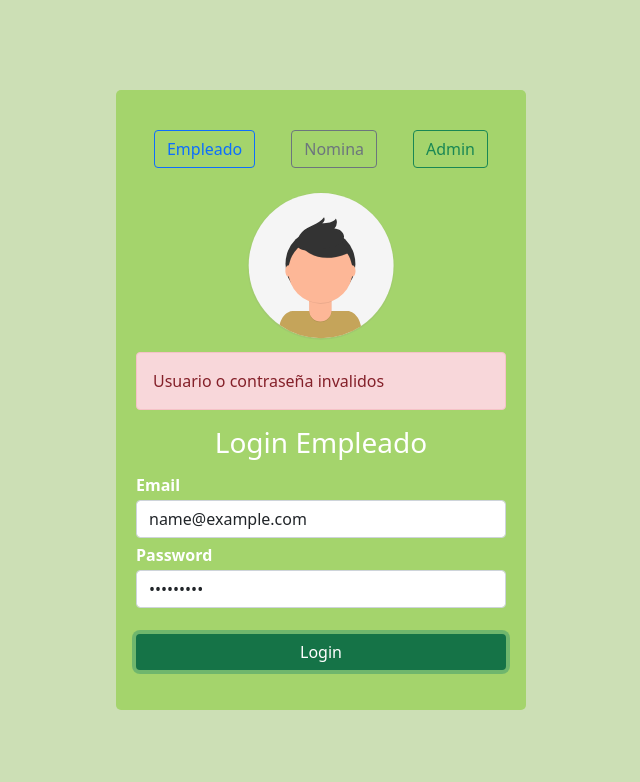
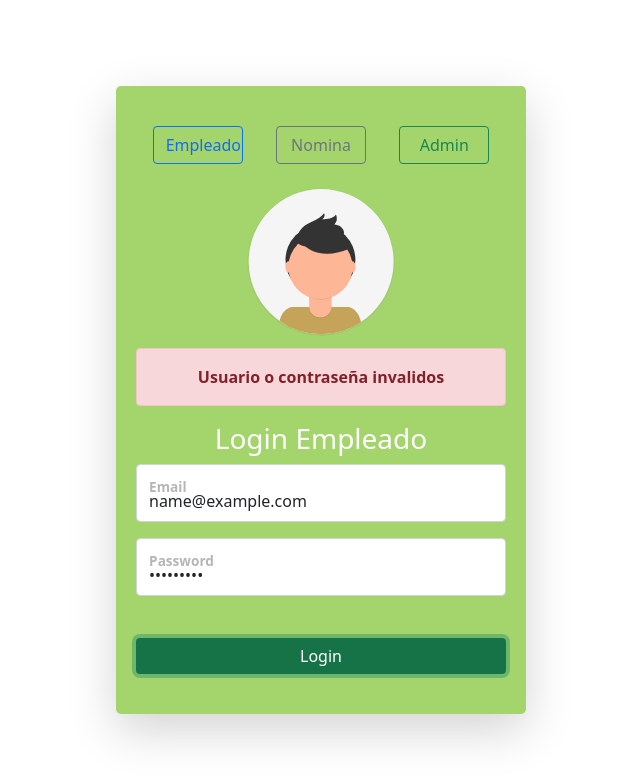
Before and after one commit to JesusACD/MINTIC-Plataforma-Sistema-de-N-mina, a React (Create React App) app in the folder app-front/: page / in a window 1280 px wide. Both pictures are taken after typing "name@example.com", "Sample123" into the empty fields and a click on the button "Login". Shown: the top 782 px of the page, without its empty margins (319-959 px from the left). Built offline with nearby package versions, Linux system fonts and the light colour scheme.

Commit message:
Modificación de formularios.
se modificaron  los formularios de login,  y el de creación de empleados , se agregaron estilos nuevos.

```diff
--- a/app-front/src/App.css
+++ b/app-front/src/App.css
@@ -5,7 +5,7 @@ body{
 }
 
 .contenido-centro {
-    background-color: #ccdfb5;
+    background-color:#fff;
     height: 100vh;
     display: flex;
     justify-content: center;
@@ -48,6 +48,10 @@ img.avatar {
     border-radius: 50%;
 }
 .form-group label{
-    font-weight: 600;
+    font-weight: bold;
     margin: 5px 0 3px 0;
+    color: #8F8F8F;
 }
+.custom {
+    width: 90px !important;
+}
--- a/app-front/src/componentes/CrearEmpleado.js
+++ b/app-front/src/componentes/CrearEmpleado.js
@@ -4,13 +4,16 @@ import { DatosDeUsuario } from '../context/UserContext';
 
 const CrearEmpleado = () => {
 	const [users, setUsers] = useState({
-		email: '',
 		nombre: '',
 		apellido: '',
+		email: '',
 		telefono: '',
 		cedula: '',
+		cargo: '',
+		salario: '',
+		fechaingreso: ''
 	});
-	const { email, nombre, apellido, telefono, cedula } = users;
+	const {nombre, apellido, email, telefono, cedula,cargo,salario,fechaingreso } = users;
 	const { listauser, setListaUser } = useContext(DatosDeUsuario);
 	const [exito, setExito] = useState(false);
 
@@ -25,27 +28,33 @@ const CrearEmpleado = () => {
 		e.preventDefault();
 		setListaUser([...listauser, users]);
 		if (
-			email.trim() === '' ||
 			nombre.trim() === '' ||
 			apellido.trim() === '' ||
+			email.trim() === '' ||
 			telefono.trim() === '' ||
-			cedula.trim() === ''
+			cedula.trim() === '' ||
+			cargo.trim() === '' ||
+			salario.trim() === '' ||
+			fechaingreso.trim() === ''
 		) {
 			return null;
 		}
 		setExito(true);
 		setUsers({
-			email: '',
 			nombre: '',
 			apellido: '',
+			email: '',
 			telefono: '',
 			cedula: '',
+			cargo: '',
+			salario: '',
+			fechaingreso: ''
 		});
 	};
 	return (
 		<>
 			<div className='row justify-content-center'>
-				<div className='col-lg-5'>
+				<div className='col-lg-6'>
 					<div className='card shadow-lg border-0 rounded-lg mt-5'>
 						<div className='card-header'>
 							<h3 className='text-center font-weight-light my-4'>
@@ -54,19 +63,11 @@ const CrearEmpleado = () => {
 						</div>
 					  <div className='card-body'>
 						<form onSubmit={handlerSudmit}>
-								<div className='form-floating mb-3'>
-									<input
-										className='form-control'
-										id='email'
-										type='email'
-										placeholder='name@example.com'
-										name='email'
-										onChange={handlerUser}
-										value={email}
-									/>
-									<label htmlFor='inputEmail'>Email</label>
-								</div>
-								<div className='form-floating mb-3'>
+							<div className='row mb-3'>
+							<h5>Información básica</h5>
+							<hr></hr>
+							  <div className='col'>
+								 <div className='form-floating mb-2 form-outline'>
 									<input
 										className='form-control'
 										id='nombre'
@@ -78,8 +79,9 @@ const CrearEmpleado = () => {
 									/>
 									<label htmlFor='Nombres'>Nombres</label>
 								 </div>
-
-								<div className='form-floating mb-3'>
+							  </div>
+							  <div className='col'>
+								 <div className='form-floating mb-3 form-outline'>
 									<input
 										className='form-control'
 										id='apellido'
@@ -91,8 +93,25 @@ const CrearEmpleado = () => {
 									/>
 									<label htmlFor='Apellidos'>Apellidos</label>
 								 </div>
+							 </div>
+                            </div>
+								<div className='form-floating mb-3'>
+									<input
+										className='form-control'
+										id='email'
+										type='email'
+										placeholder='name@example.com'
+										name='email'
+										onChange={handlerUser}
+										value={email}
+									/>
+									<label htmlFor='email'>Email</label>
+								</div>
 
-								<div className='form-floating mb-3'>
+								<div className='row mb-3'>
+
+							  <div className='col'>
+								 <div className='form-floating mb-3 form-outline'>
 									<input
 										className='form-control'
 										id='telefono'
@@ -104,8 +123,9 @@ const CrearEmpleado = () => {
 									/>
 									<label htmlFor='Telefono'>Telefono</label>
 								 </div>
-
-								<div className='form-floating mb-3'>
+							  </div>
+							  <div className='col'>
+								 <div className='form-floating mb-3 form-outline'>
 									<input
 										className='form-control'
 										id='cedula'
@@ -117,6 +137,56 @@ const CrearEmpleado = () => {
 									/>
 									<label htmlFor='Cedula'>Cedula</label>
 								 </div>
+							 </div>
+                            </div>
+
+								<h5>Información laboral</h5>
+								<hr></hr>
+								<div className='row mb-3'>
+
+						<div className='col'>
+						   <div className='form-floating mb-3 form-outline'>
+	                           <select name='cargo'
+							    className="form-select form-select-lg mb-3"
+								aria-label="form-select-lg example">
+                               <option selected>Selecciona un cargo</option>
+                               <option>Cargo One</option>
+                               <option >Cargo Two</option>
+                               <option >Cargo Three</option>
+							    onChange={handlerUser}
+                              </select>
+							  <label htmlFor='Cargo'>Cargo</label>
+
+						   </div>
+						</div>
+						<div className='col'>
+						   <div className='form-floating mb-3 form-outline'>
+							  <input
+								  className='form-control'
+								  id='salario'
+								  type='number'
+								  placeholder='Salario'
+								  name='salario'
+								  onChange={handlerUser}
+								  value={salario}
+							  />
+							  <label htmlFor='Salario'>Salario</label>
+						   </div>
+					   </div>
+					  </div>
+					  <div className='form-floating mb-3 form-outline'>
+							  <input
+								  className='form-control'
+								  id='fechaingreso'
+								  type='date'
+								  placeholder='Fecha de ingreso'
+								  name='fechaingreso'
+								  onChange={handlerUser}
+								  value={fechaingreso}
+							  />
+							  <label htmlFor='Fecha de ingreso'>Fecha de ingreso</label>
+						   </div>
+
 
 				   <div className='d-flex align-items-center justify-content-between mt-4 mb-0'>
 							<button
--- a/app-front/src/componentes/Login.js
+++ b/app-front/src/componentes/Login.js
@@ -33,12 +33,12 @@ const Login = ({ user }) => {
 	return (
 		<Fragment>
 			<div className='contenido-centro'>
-				<div className='wrapper'>
+				<div className='wrapper shadow-lg'>
 					{/* <div className='d-grid gap-2 d-md-block'> */}
-					<div className='d-flex justify-content-around'>
+					<div className='d-flex justify-content-around '>
 						<button
 							type='button'
-							className='btn btn-outline-primary'
+							className='btn btn-outline-primary custom '
 							onClick={() =>
 								(window.location.href = '/empleado-login')
 							}>
@@ -46,7 +46,7 @@ const Login = ({ user }) => {
 						</button>
 						<button
 							type='button'
-							className='btn btn-outline-secondary'
+							className='btn btn-outline-secondary custom '
 							onClick={() =>
 								(window.location.href = '/nomina-login')
 							}>
@@ -54,7 +54,7 @@ const Login = ({ user }) => {
 						</button>
 						<button
 							type='button'
-							className='btn btn-outline-success'
+							className='btn btn-outline-success custom '
 							onClick={() =>
 								(window.location.href = '/admin-login')
 							}>
@@ -70,7 +70,7 @@ const Login = ({ user }) => {
 						/>
 					</div>
 					{error ? (
-						<div className='alert alert-danger'>
+						<div className='alert alert-danger text-center fw-bold'>
 							Usuario o contraseña invalidos
 						</div>
 					) : null}
@@ -78,27 +78,28 @@ const Login = ({ user }) => {
 						Login {user.charAt(5).toUpperCase() + user.slice(6)}
 					</h3>
 					<form onSubmit={validadUser}>
-						<div className='form-group'>
-							<label htmlFor='exampleInputEmail1'>Email</label>
+						<div className='form-group form-floating mb-3'>
+
 							<input
 								type='email'
-								className='form-control'
+								className='form-control '
 								id='exampleInputEmail1'
 								aria-describedby='emailHelp'
-								placeholder='Enter email'
+								placeholder='Email'
 								name='username'
 								onChange={actualizarUsuario}
+
 							/>
+								<label htmlFor='Email'>Email</label>
+
 							{/* <small
 								id='emailHelp'
 								className='form-text text-muted'>
 								We'll never share your email with anyone else.
 							</small> */}
 						</div>
-						<div className='form-group'>
-							<label htmlFor='exampleInputPassword1'>
-								Password
-							</label>
+						<div className='form-group form-floating mb-3'>
+
 							<input
 								type='password'
 								className='form-control'
@@ -107,6 +108,7 @@ const Login = ({ user }) => {
 								name='password'
 								onChange={actualizarUsuario}
 							/>
+							<label htmlFor='Password'>Password</label>
 						</div>
 						<div className='form-check'>
 							{/* <input
--- a/app-front/src/routes/UsersEmpleado.js
+++ b/app-front/src/routes/UsersEmpleado.js
@@ -1,8 +1,8 @@
 import { Route, Routes } from 'react-router';
-import Contenido from '../componentes/Contenido';
+//import Contenido from '../componentes/Contenido';
 import DescargarDocumentos from '../vistas/admin/DescargarDocumentos';
 import MostrarDatos from '../vistas/users/MostrarDatos';
-import UserDatos from '../vistas/users/UserDatos';
+//import UserDatos from '../vistas/users/UserDatos';
 import Vacaciones from '../vistas/users/Vacaciones';
 
 const UsersEmpleado = () => {
```
Also changed, not shown: app-front/public/css/styles.css. Lines whose indentation alone changed are shown as unchanged.
